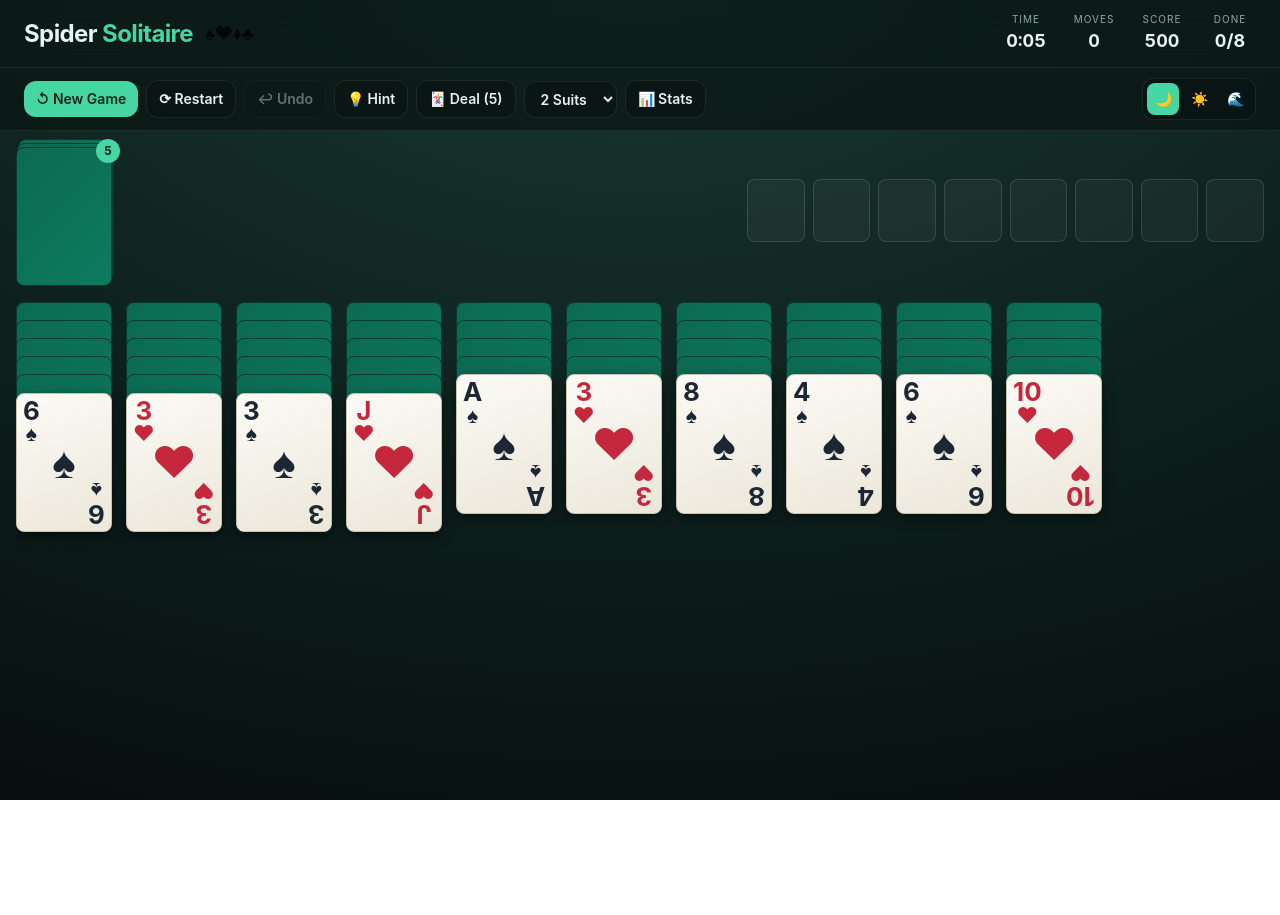
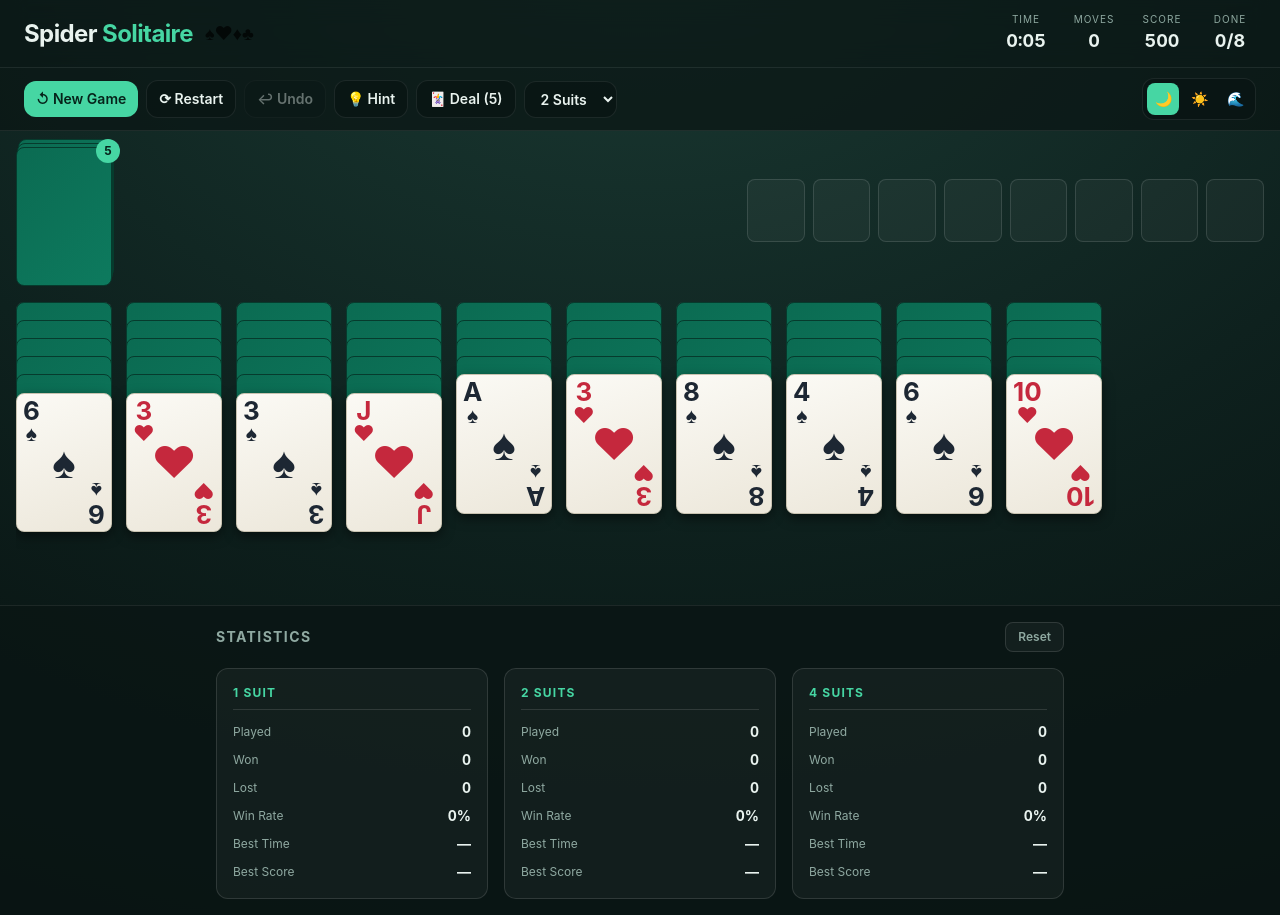
Before and after one commit to XFGQ/Spider-Solitaire, a React (Vite) app: page / in a window 1280 px wide. Before the commit the page ends 800 px from the top, so only its background shows below. Built offline with nearby package versions, Linux system fonts and the light colour scheme.

Commit message:
feat: stats bar moved to bottom

```diff
--- a/src/components/layout/AppShell.tsx
+++ b/src/components/layout/AppShell.tsx
@@ -10,13 +10,12 @@ import { Board } from '../game/Board'
 import { Foundation } from '../game/Foundation'
 import { StockPile } from '../game/StockPile'
 import { WinModal } from '../ui/WinModal'
-import { StatsModal } from '../ui/StatsModal'
+import { StatsPanel } from '../ui/StatsModal'
 import { Toast } from '../ui/Toast'
 
 export function AppShell() {
   const [toast, setToast] = useState<string | null>(null)
   const [winOpen, setWinOpen] = useState(false)
-  const [statsOpen, setStatsOpen] = useState(false)
 
   const { game, newGame } = useGameStore()
   const recordResult = useStatsStore(s => s.recordResult)
@@ -45,7 +44,7 @@ export function AppShell() {
   return (
     <div className="flex flex-col min-h-dvh">
       <Header elapsed={elapsed} />
-      <Toolbar onStatsToggle={() => setStatsOpen(s => !s)} />
+      <Toolbar />
 
       <main className="flex-1 p-4 overflow-x-auto">
         <div className="flex items-center justify-between mb-4 flex-wrap gap-3">
@@ -56,6 +55,8 @@ export function AppShell() {
         <Board />
       </main>
 
+      <StatsPanel />
+
       <WinModal
         open={winOpen}
         time={elapsed}
@@ -65,8 +66,6 @@ export function AppShell() {
         onClose={() => setWinOpen(false)}
       />
 
-      <StatsModal open={statsOpen} onClose={() => setStatsOpen(false)} />
-
       {toast && <Toast message={toast} onDone={() => setToast(null)} />}
     </div>
   )
--- a/src/components/layout/Toolbar.tsx
+++ b/src/components/layout/Toolbar.tsx
@@ -14,11 +14,7 @@ const DIFFICULTIES: { value: Difficulty; label: string }[] = [
   { value: 4, label: '4 Suits' },
 ]
 
-interface Props {
-  onStatsToggle: () => void
-}
-
-export function Toolbar({ onStatsToggle }: Props) {
+export function Toolbar() {
   const { newGame, restartGame, undo, showHint, dealFromStock } = useGameStore()
   const history = useGameStore(s => s.history)
   const stock = useGameStore(s => s.game.stock)
@@ -77,10 +73,6 @@ export function Toolbar({ onStatsToggle }: Props) {
         ))}
       </select>
 
-      <button className={btnBase} style={btnStyle} onClick={onStatsToggle}>
-        📊 Stats
-      </button>
-
       <div
         className="ml-auto flex gap-1 p-1 rounded-xl"
         style={{ background: 'var(--panel)', border: '1px solid var(--panel-border)' }}
--- a/src/components/ui/StatsModal.tsx
+++ b/src/components/ui/StatsModal.tsx
@@ -1,12 +1,6 @@
-import { AnimatePresence, motion } from 'framer-motion'
 import { useStatsStore } from '../../store/statsStore'
 import { formatPercent, formatTime } from '../../utils/format'
 import type { Difficulty } from '../../types/game'
-
-interface Props {
-  open: boolean
-  onClose: () => void
-}
 
 const DIFFICULTIES: { value: Difficulty; label: string }[] = [
   { value: 1, label: '1 Suit' },
@@ -14,42 +8,25 @@ const DIFFICULTIES: { value: Difficulty; label: string }[] = [
   { value: 4, label: '4 Suits' },
 ]
 
-export function StatsModal({ open, onClose }: Props) {
+export function StatsPanel() {
   const stats = useStatsStore(s => s.stats)
   const reset = useStatsStore(s => s.reset)
 
   return (
-    <AnimatePresence>
-      {open && (
-        <>
-          <motion.div
-            className="fixed inset-0 z-30"
-            initial={{ opacity: 0 }}
-            animate={{ opacity: 1 }}
-            exit={{ opacity: 0 }}
-            onClick={onClose}
-          />
-
-          <motion.div
-            className="fixed bottom-0 left-0 right-0 z-40"
-            initial={{ y: '100%' }}
-            animate={{ y: 0 }}
-            exit={{ y: '100%' }}
-            transition={{ type: 'spring', stiffness: 380, damping: 38 }}
+    <div
+      className="w-full"
       style={{
         background: 'var(--panel)',
         borderTop: '1px solid var(--panel-border)',
-              backdropFilter: 'blur(16px)',
       }}
     >
-            <div className="w-full max-w-4xl mx-auto px-6 py-5">
-              <div className="flex items-center justify-between mb-5">
-                <span className="text-lg font-bold" style={{ color: 'var(--text)' }}>
+      <div className="w-full max-w-4xl mx-auto px-6 py-4">
+        <div className="flex items-center justify-between mb-4">
+          <span className="text-sm font-bold uppercase tracking-widest" style={{ color: 'var(--text-dim)' }}>
             Statistics
           </span>
-                <div className="flex gap-2">
           <button
-                    onClick={() => { reset() }}
+            onClick={reset}
             className="px-3 py-1.5 rounded-lg text-xs font-semibold transition hover:opacity-70"
             style={{
               background: 'var(--slot)',
@@ -59,15 +36,6 @@ export function StatsModal({ open, onClose }: Props) {
           >
             Reset
           </button>
-                  <button
-                    onClick={onClose}
-                    className="w-8 h-8 rounded-lg flex items-center justify-center text-lg
-                               transition hover:opacity-70"
-                    style={{ background: 'var(--slot)', color: 'var(--text)' }}
-                  >
-                    ✕
-                  </button>
-                </div>
         </div>
 
         <div className="grid grid-cols-3 gap-4">
@@ -115,9 +83,6 @@ export function StatsModal({ open, onClose }: Props) {
           })}
         </div>
       </div>
-          </motion.div>
-        </>
-      )}
-    </AnimatePresence>
+    </div>
   )
 }
```
Also changed, not shown: test-results/.last-run.json (added). Lines whose indentation alone changed are shown as unchanged.
